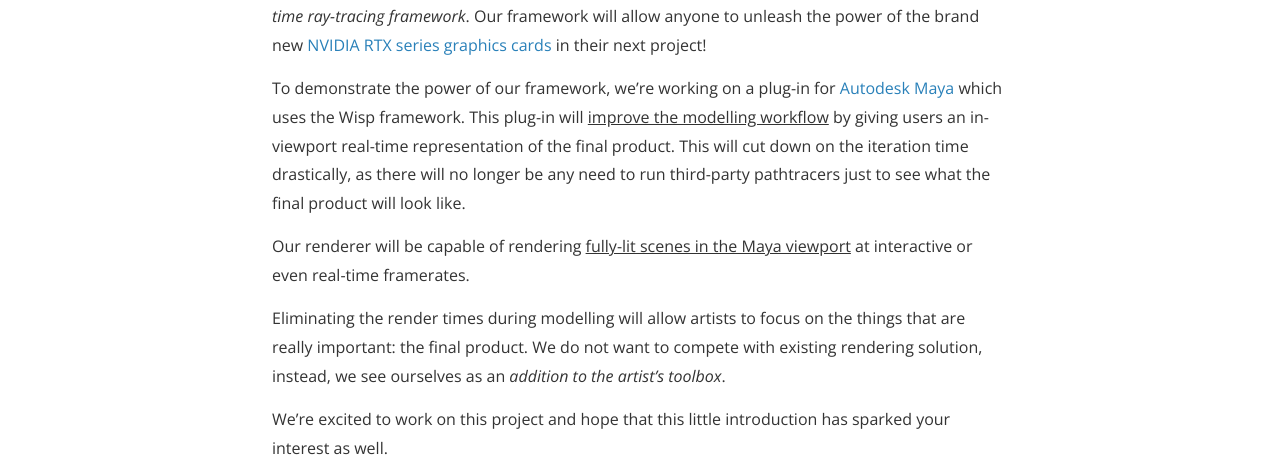
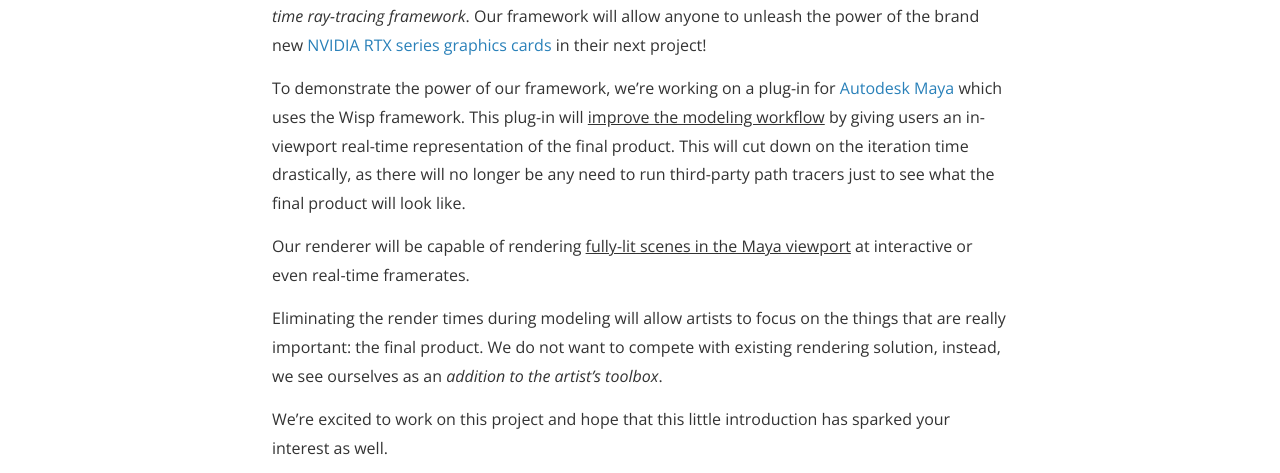
Before and after one commit to TeamWisp/TeamWispBlog.github.io, a Jekyll site: the page built from _posts/2019-02-15-team-introduction.markdown, in a window 1280 px wide. Shown: the part 690-1163 px from the top of the page. Built offline with Jekyll 4.4.1, drawn with Linux system fonts in a browser that asks for light colours; nearby versions of some CDN libraries.

Commit message:
Fixed typos

```diff
--- a/_posts/2019-02-15-team-introduction.markdown
+++ b/_posts/2019-02-15-team-introduction.markdown
@@ -13,11 +13,11 @@
 
 We're a student team from [Breda University of Applied Sciences](https://www.buas.nl/) working on a cutting-edge <i>real-time ray-tracing framework</i>. Our framework will allow anyone to unleash the power of the brand new [NVIDIA RTX series graphics cards](https://www.nvidia.com/en-us/geforce/20-series/) in their next project!
 
-To demonstrate the power of our framework, we're working on a plug-in for [Autodesk Maya](https://www.autodesk.com/products/maya/overview) which uses the Wisp framework. This plug-in will <u>improve the modelling workflow</u> by giving users an in-viewport real-time representation of the final product. This will cut down on the iteration time drastically, as there will no longer be any need to run third-party pathtracers just to see what the final product will look like.
+To demonstrate the power of our framework, we're working on a plug-in for [Autodesk Maya](https://www.autodesk.com/products/maya/overview) which uses the Wisp framework. This plug-in will <u>improve the modeling workflow</u> by giving users an in-viewport real-time representation of the final product. This will cut down on the iteration time drastically, as there will no longer be any need to run third-party path tracers just to see what the final product will look like.
 
 Our renderer will be capable of rendering <u>fully-lit scenes in the Maya viewport</u> at interactive or even real-time framerates.
 
-Eliminating the render times during modelling will allow artists to focus on the things that are really important: the final product. We do not want to compete with existing rendering solution, instead, we see ourselves as an <i>addition to the artist's toolbox</i>.
+Eliminating the render times during modeling will allow artists to focus on the things that are really important: the final product. We do not want to compete with existing rendering solution, instead, we see ourselves as an <i>addition to the artist's toolbox</i>.
 
 We're excited to work on this project and hope that this little introduction has sparked your interest as well.
 
```
